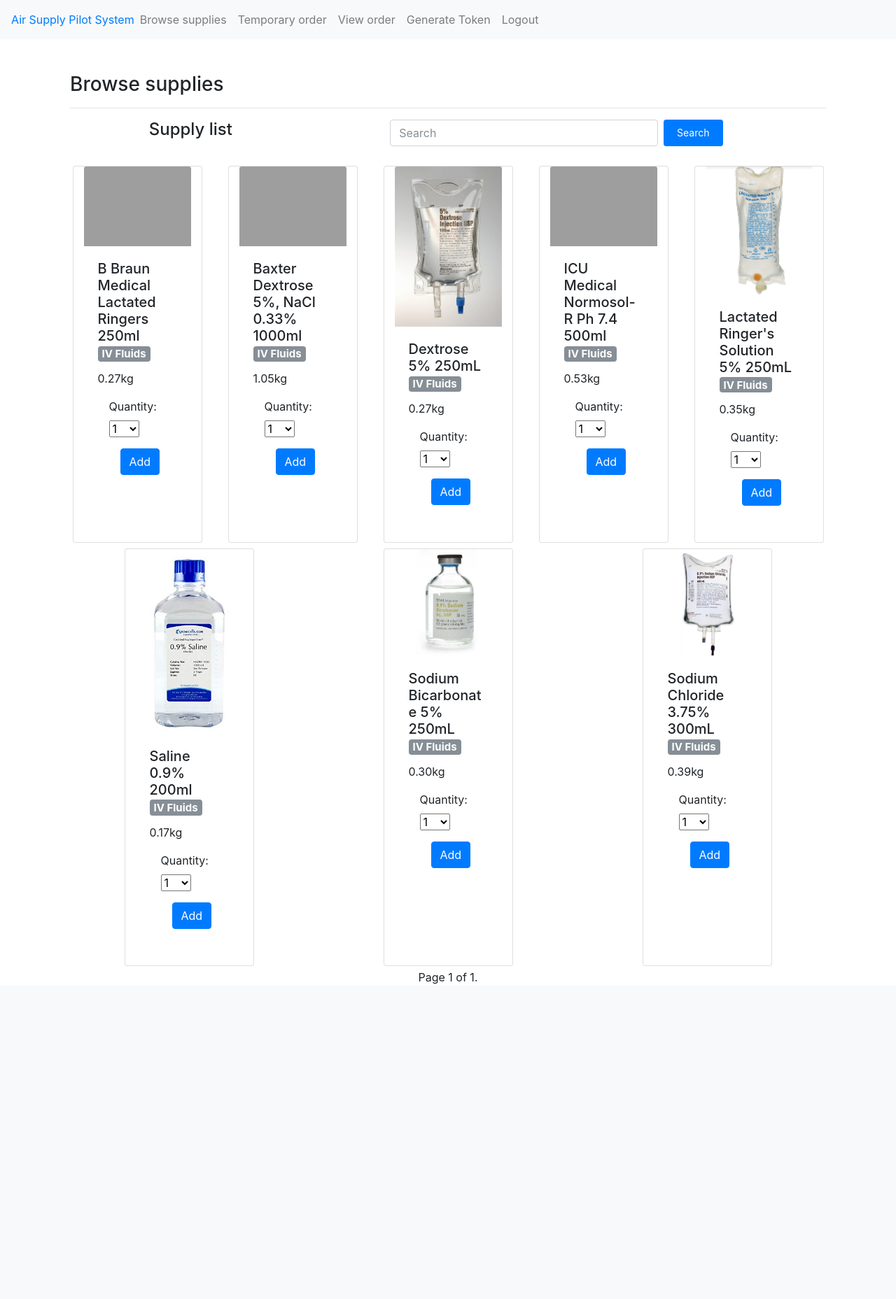
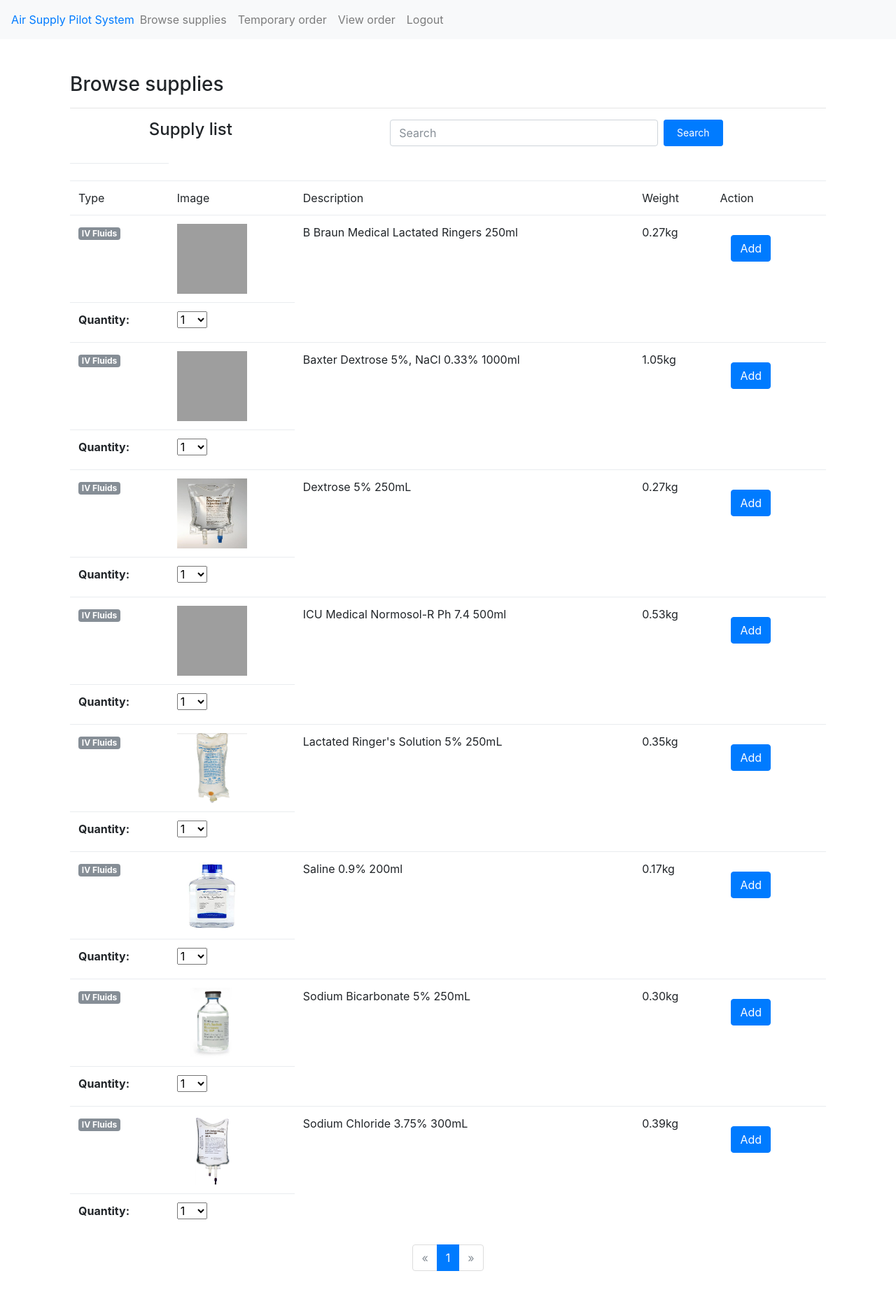
Before and after one commit to RhapsodySiu/COMP3297, a Django app: page /order/ in a window 1280 px wide. Shown: the whole page at 70% size. Before the commit the page ends 1407 px from the top, so only its background shows below. Run offline with Django 3.2, Linux system fonts and the light colour scheme; a user stored in the database is signed in; data comes from the database, SQL or seed files in the repository; some libraries are stand-ins or nearby versions; grey boxes are pictures that could not be loaded.

Commit message:
bug fix
1. remove filter in dispatch view
2. Only admin can generate token - can be removed for debugging
3. order detail: redirect user to specific page
4.  refine pagination and browse layout

```diff
--- a/dispatch/views.py
+++ b/dispatch/views.py
@@ -75,7 +75,7 @@
 
 def order_dispatch(request):
     status = [1,2,4,5]
-    order_list = list(Order.objects.filter(order_by=request.user).exclude(status__in=status))
+    order_list = list(Order.objects.all().exclude(status__in=status))
     for_dispatch = []
     in_queue = []
     med = []
--- a/order/templates/menu.html
+++ b/order/templates/menu.html
@@ -22,9 +22,11 @@
       <a class="nav-link" href="{% url 'dispatch:order_dispatch' %}">Dispatch order</a>
     </li>
       {% endif %}
+	  {% if role == "Admin" %}
     <li class="nav-item">
       <a class="nav-link" href="{% url 'token_generation' %}">Generate Token</a>
     </li>
+	  {% endif %}
     <li class="nav-item">
       <a class="nav-link" href="{% url 'logout' %}">Logout</a>
     </li>
--- a/order/templates/order/supplies/browse.html
+++ b/order/templates/order/supplies/browse.html
@@ -12,33 +12,49 @@
       <button class="col-2 btn btn-primary btn-sm ml-2">Search</button>
     </form>
   </div>
-  <div class="d-flex justify-content-around row mt-4">
+  <div class="justify-content-center mt-4">
   {% if supplies %}
+  <table class="table">
+  <th><tr>
+  <td>Type</td>
+  <td>Image</td>
+  <td>Description</td>
+  <td>Weight</td>
+  <td>Action</td>
+  </tr></th>
   {% for supply in supplies %}
-    <div class="m-1 card col-12 col-md-4 col-lg-2">
-      <img class="card-img-top" src="{{ supply.img.url }}" alt="Card image cap">
-      <div class="card-body">
-        <h5 class="card-title">{{ supply.description }}
+  <tr>
+
+  <form class=" m-3" action="{% url "cart:cart_add" supply.id %}" method="post">
+    <td>
       <span class="badge badge-secondary">{{ supply.type.name }}</span>
-        </h5>
-        <p class="card-text">{{ supply.weight }}kg</p>
-        <form class="form-group m-3" action="{% url "cart:cart_add" supply.id %}" method="post">
+    </td>
+    <td>
+      <img src="{{ supply.img.url }}" height="100" width="100" alt="{{ supply.description }}">
+    </td>
+    <td>
+      {{ supply.description }}
+    </td>
+    <td>
+      {{ supply.weight }}kg
+    </td>
+    <td>
+        <input class="btn btn-primary m-3" type="submit" value="Add"/>
+    </td>
 	{{ cart_supply_form }}
         {% csrf_token %}
-            <input class="btn btn-primary m-3" type="submit" value="Add">
 	</form>
-      </div>
-    </div>
-    {% if forloop.counter|divisibleby:4 %}{% endif %}
+  </tr>
   {% endfor %}
   {% else %}
     <div class="alert alert-info" role="alert">
       Supply not found
     </div>
   {% endif %}
+  </table>
   </div>
 
-  <div class="row justify-content-center">
+  <div class="row justify-content-center mb-4 mt-3">
     {% include "pagination.html" with page=supplies %}
   </div>
 {% endblock %}
--- a/order/templates/pagination.html
+++ b/order/templates/pagination.html
@@ -1,13 +1,19 @@
-<div class="pagination">
-  <span class="step-links">
+<ul class="pagination">
     {% if page.has_previous %}
-    <a href="?page={{ page.previous_page_number }}">Previous</a>
+    <li class="page-item"><a class="page-link" href="?page={{ page.previous_page_number }}">Previous</a></li>
+    {% else %}
+      <li class="page-item disabled"><a href="#" class="page-link"><span>&laquo;</span></a></li>
     {% endif %}
-    <span class="current">
-      Page {{ page.number }} of {{ page.paginator.num_pages }}.
-    </span>
+    {% for i in page.paginator.page_range %}
+      {% if page.number == i %}
+        <li class="page-item active"><a class="page-link" href="#"><span>{{ i }}<span class="sr-only">(Current)</span></span></a></li>
+        {% else %}
+        <li class="page-item"><a class="page-link" href="?page={{ i }}">{{ i }}</a></li>
+      {% endif %}
+    {% endfor %}
       {% if page.has_next %}
-        <a href="?page={{ page.next_page_number }}">Next</a>
+        <a class="page-link" href="?page={{ page.next_page_number }}">Next</a>
+      {% else %}
+       <li class="page-item disabled"><a href="#" class="page-link"><span>&raquo;</span></a></li>
       {% endif %}
-  </span>
-</div>
+</ul>
--- a/order/views.py
+++ b/order/views.py
@@ -99,8 +99,12 @@
 
 @login_required
 def order_history(request):
-    order_list = Order.objects.filter(order_by=request.user).order_by('-order_time')
-    return render(request, 'order/history.html', {'orders': order_list, 'role': str(request.user.groups.all()[0].name)})
+    role = str(request.user.groups.all()[0].name)
+    if role != 'Admin' or role != 'Hospital Authority':
+        order_list = Order.objects.filter(order_by=request.user).order_by('-order_time')
+    else:
+        order_list = Order.objects.all().order_by('-order_time')
+    return render(request, 'order/history.html', {'orders': order_list, 'role': role})
 
 @login_required
 def order_detail(request, order_id):
```
Also changed, not shown: cart/templates/cart/detail.html (+7 -1 lines), order/templates/order/order_detail.html (+12 -3 lines), README.md. Lines whose indentation alone changed are shown as unchanged.
